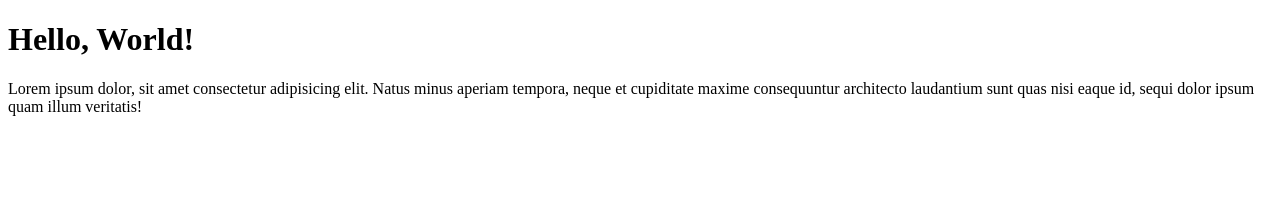
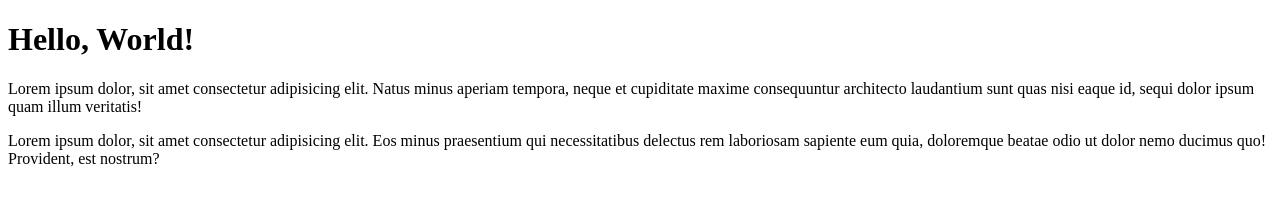
Before and after one commit to Caio-Vinicius-CA/Hello-World, a plain HTML site: page site_exemplo/index.html in a window 1280 px wide. Drawn offline with Linux system fonts and the light colour scheme.

Commit message:
New lorem to the index file

```diff
--- a/site_exemplo/index.html
+++ b/site_exemplo/index.html
@@ -8,5 +8,6 @@
 <body>
     <h1>Hello, World!</h1>
     <p>Lorem ipsum dolor, sit amet consectetur adipisicing elit. Natus minus aperiam tempora, neque et cupiditate maxime consequuntur architecto laudantium sunt quas nisi eaque id, sequi dolor ipsum quam illum veritatis!</p>
+    <p>Lorem ipsum dolor, sit amet consectetur adipisicing elit. Eos minus praesentium qui necessitatibus delectus rem laboriosam sapiente eum quia, doloremque beatae odio ut dolor nemo ducimus quo! Provident, est nostrum?</p>
 </body>
 </html>
```
